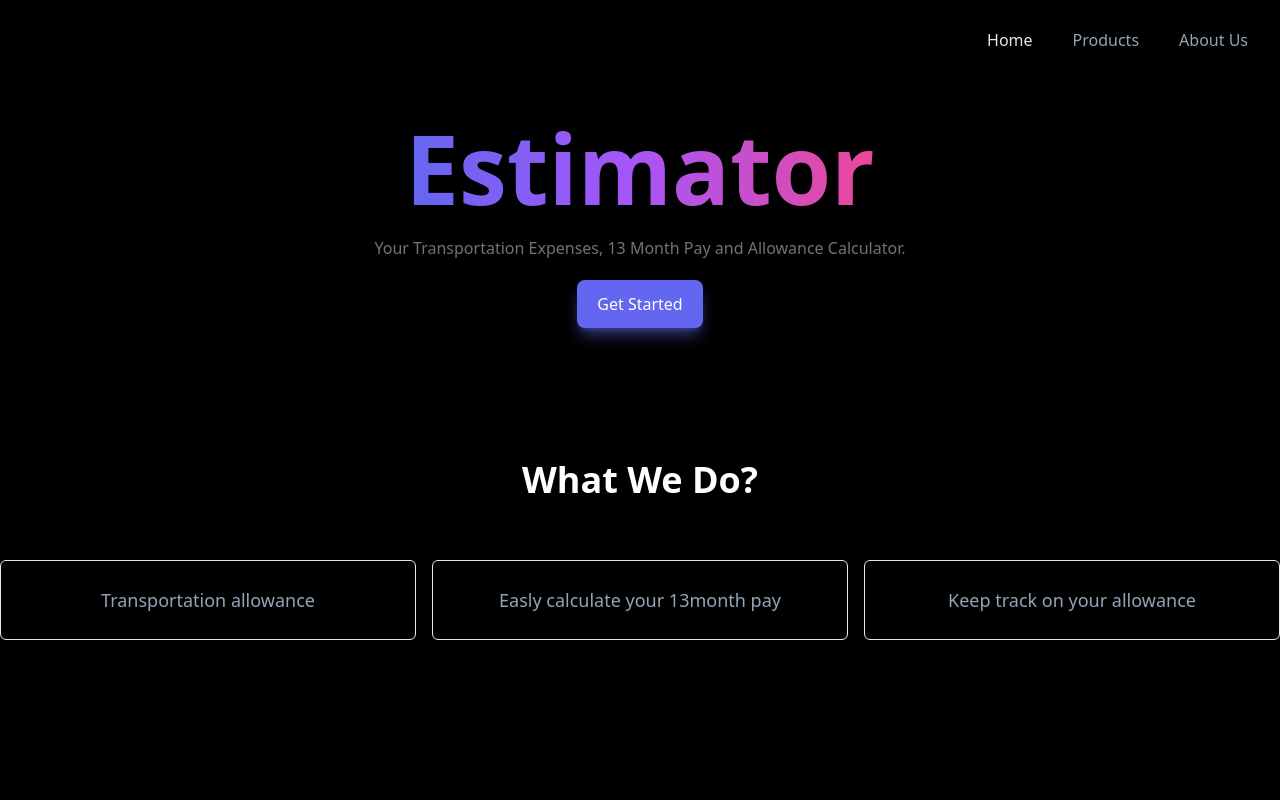
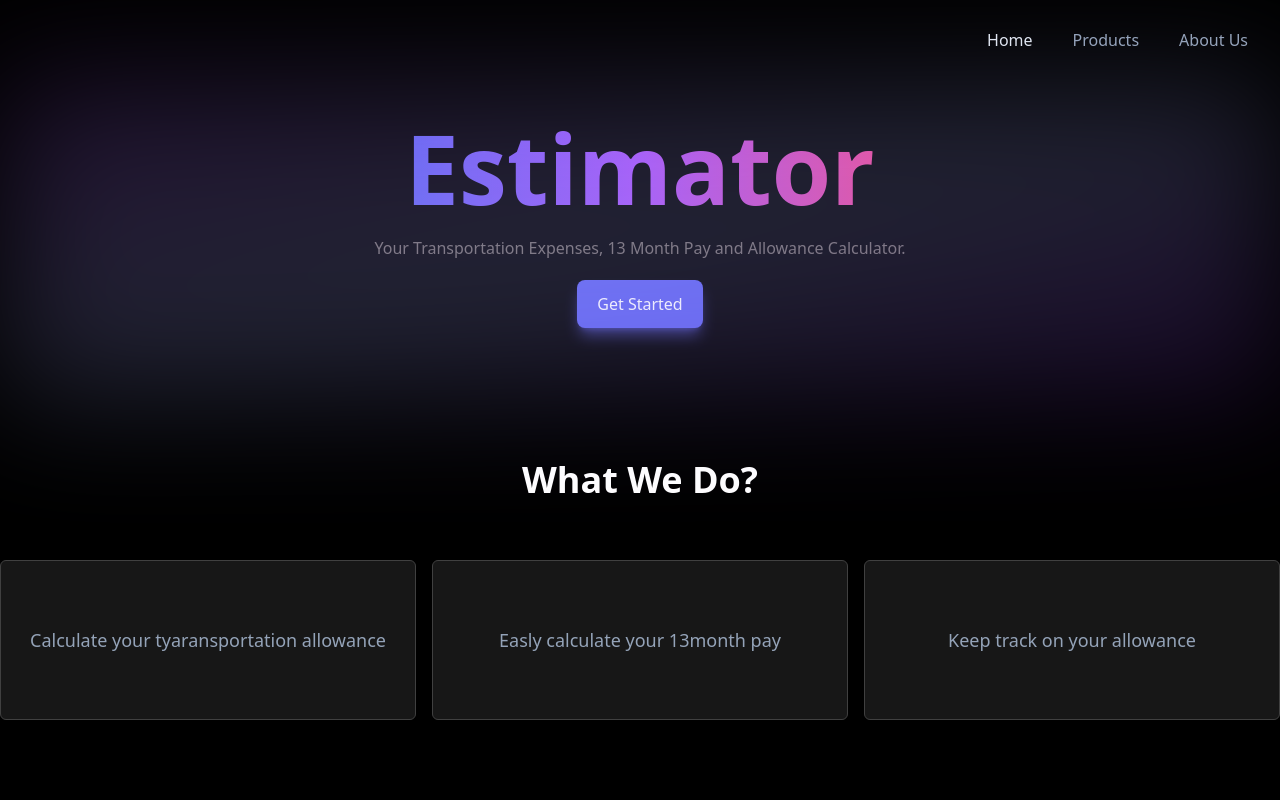
Before and after one commit to zacro14/musicphile, a Next.js app: page / in a window 1280 px wide. Shown: the top 800 px of the page. Built offline with nearby package versions, Linux system fonts and the light colour scheme.

Commit message:
feat: add color blur in landing section

```diff
--- a/components/Home/LandingSection.tsx
+++ b/components/Home/LandingSection.tsx
@@ -4,7 +4,8 @@ import React from 'react'
 const LandingSection = () => {
     return (
         <section id="landing_section" className="min-h-80 w-full">
-            <div className="mx-auto container text-center py-10">
+            <div className="mx-auto container text-center py-10 relative">
+                <div className="absolute inset-0 h-80 blur-3xl to-purple-500 via-indigo-300 opacity-20 bg-gradient-to-tl from-purple-700"></div>
                 <h1 className="font-bold text-8xl mb-5">
                     <span className="bg-clip-text text-transparent bg-gradient-to-r from-indigo-500 via-purple-500 to-pink-500">
                         Estimator
--- a/components/Home/ProductUsageSection.tsx
+++ b/components/Home/ProductUsageSection.tsx
@@ -3,7 +3,7 @@ import React from 'react'
 const ProductUsageSection = () => {
     const product = [
         {
-            label: 'Transportation allowance',
+            label: 'Calculate your tyaransportation allowance',
         },
         {
             label: 'Easly calculate your 13month pay',
@@ -21,7 +21,7 @@ const ProductUsageSection = () => {
                 {product.map((product) => (
                     <div
                         key={product.label}
-                        className="container items-center h-20 border border-opacity-10 flex justify-center rounded-md"
+                        className="container items-center h-40 flex justify-center rounded-md bg-neutral-900 border border-neutral-700"
                     >
                         <div className="text-slate-400">
                             <h3 className="font-medium text-lg">
```
